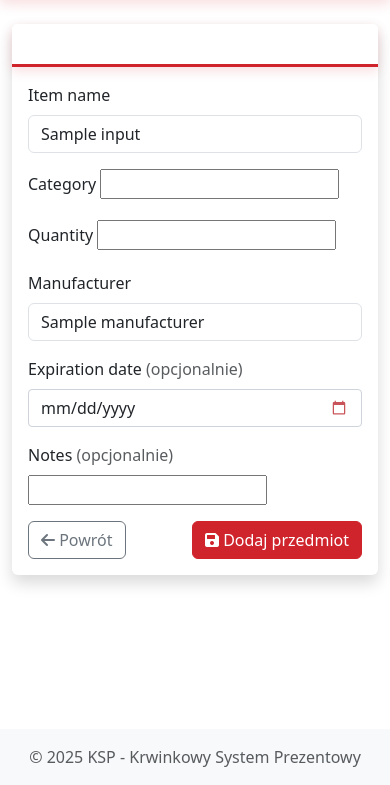
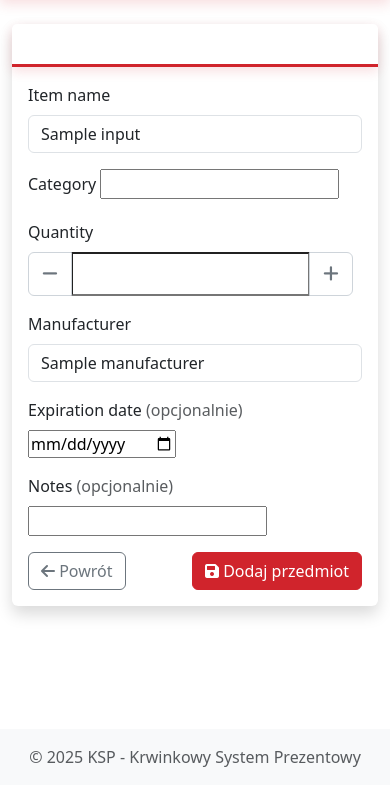
Before and after one commit to agoralewski/ce-it-hub-hackathon-2025, a Django app: template templates/warehouse/add_item.html in a window 390 px wide. Shown: the part 59-844 px from the top of the page. Run offline with Django 3.2, Linux system fonts and the light colour scheme; the template is opened without the code that fills it: most values are stand-ins (such as "Sample title", 1, 10 or a date in 2020); form fields are guessed from the names that the template uses; some libraries are stand-ins or nearby versions.

Commit message:
Mobile localhost, some various stylistic changes and category client-side filtering.

```diff
--- a/ksp/settings.py
+++ b/ksp/settings.py
@@ -26,7 +26,8 @@ SECRET_KEY = get_env_variable('SECRET_KEY', 'django-insecure-3y#+jc!+bci9pa5f5z6
 # SECURITY WARNING: don't run with debug turned on in production!
 DEBUG = get_bool_env_variable('DEBUG', True)
 
-ALLOWED_HOSTS = get_env_variable('ALLOWED_HOSTS', 'localhost,127.0.0.1').split(',')
+# Updated to include local network IP for mobile access
+ALLOWED_HOSTS = get_env_variable('ALLOWED_HOSTS', 'localhost,127.0.0.1,192.168.0.94').split(',')
 
 
 # Application definition
--- a/static/css/style.css
+++ b/static/css/style.css
@@ -292,73 +292,6 @@ input.item-autocomplete:focus, input.manufacturer-autocomplete:focus {
     box-shadow: 0 0 0 0.25rem rgba(208, 36, 44, 0.25);
 }
 
-/* Style for date input */
-input[type="date"] {
-    width: 100%;
-    padding: 0.375rem 0.75rem;
-    font-size: 1rem;
-    font-weight: 400;
-    line-height: 1.5;
-    color: #212529;
-    background-color: #fff;
-    background-clip: padding-box;
-    border: 1px solid #ced4da;
-    border-radius: 0.25rem;
-    transition: border-color 0.15s ease-in-out, box-shadow 0.15s ease-in-out;
-}
-
-/* Date input focus state */
-input[type="date"]:focus {
-    border-color: var(--primary) !important;
-    box-shadow: 0 0 0 0.25rem rgba(208, 36, 44, 0.25) !important;
-    outline: 0;
-}
-
-/* Date input calendar icon styling - browser specific */
-/* For Chrome & Safari */
-input[type="date"]::-webkit-calendar-picker-indicator {
-    cursor: pointer;
-    filter: invert(25%) sepia(96%) saturate(2250%) hue-rotate(341deg) brightness(75%) contrast(93%);
-    opacity: 0.8;
-}
-input[type="date"]::-webkit-calendar-picker-indicator:hover {
-    opacity: 1;
-}
-
-/* For Firefox */
-input[type="date"]::-moz-calendar-picker-indicator {
-    cursor: pointer;
-    filter: invert(25%) sepia(96%) saturate(2250%) hue-rotate(341deg) brightness(75%) contrast(93%);
-}
-
-/* Webkit highlight color for date inputs */
-input[type="date"]::selection {
-    background-color: rgba(208, 36, 44, 0.25);
-}
-
-/* Mozilla highlight color for date inputs */
-input[type="date"]::-moz-selection {
-    background-color: rgba(208, 36, 44, 0.25);
-}
-
-/* For Microsoft Edge/IE */
-input[type="date"]::-ms-clear,
-input[type="date"]::-ms-reveal {
-    display: none;
-}
-
-/* Global text selection color */
-::selection {
-    background-color: rgba(208, 36, 44, 0.25);
-    color: #212529;
-}
-
-/* Firefox text selection color */
-::-moz-selection {
-    background-color: rgba(208, 36, 44, 0.25);
-    color: #212529;
-}
-
 /* Improved styling for category select dropdown */
 .category-container .select2-selection {
     background-color: #fff;
@@ -408,7 +341,7 @@ input[type="date"]::-ms-reveal {
 .category-dropdown {
     border: 1px solid #ced4da;
     border-radius: 0.25rem;
-    box-shadow: 0 0.5rem 1rem rgba(0, 0, 0, 0.15);
+    box-shadow: none;
 }
 
 .category-dropdown .select2-results__option {
@@ -470,13 +403,13 @@ input[type="date"]::-ms-reveal {
 .select2-container--bootstrap-5 .select2-dropdown,
 .select2-dropdown {
     border-color: #ced4da !important;
-    box-shadow: 0 0.5rem 1rem rgba(0, 0, 0, 0.15) !important;
+    box-shadow: none !important;
 }
 
 .select2-container--bootstrap-5 .select2-search--dropdown .select2-search__field:focus,
 .select2-search--dropdown .select2-search__field:focus {
     border-color: var(--primary) !important;
-    box-shadow: 0 0 0 0.25rem rgba(208, 36, 44, 0.25) !important;
+    box-shadow: none !important;
     outline: none !important;
 }
 
@@ -505,6 +438,38 @@ select:focus,
     border-color: var(--primary) !important;
 }
 
+/* Quantity buttons styling */
+.quantity-btn {
+    display: flex;
+    align-items: center;
+    justify-content: center;
+    width: 38px;
+    height: 38px;
+    padding: 0;
+    border-color: #ced4da;
+}
+
+.quantity-btn:hover {
+    background-color: var(--primary);
+    color: white;
+    border-color: var(--primary);
+}
+
+/* Make sure the input group looks nice with number input */
+.input-group input[type="number"] {
+    text-align: center;
+    appearance: textfield;
+    -moz-appearance: textfield; /* Firefox */
+}
+
+/* Hide the default number spinners */
+.input-group input[type="number"]::-webkit-outer-spin-button,
+.input-group input[type="number"]::-webkit-inner-spin-button {
+    -webkit-appearance: none;
+    appearance: none;
+    margin: 0;
+}
+
 /* Mobile optimizations */
 @media (max-width: 768px) {
     .card-title {
@@ -513,6 +478,17 @@ select:focus,
 
     .table-responsive {
         font-size: 0.875rem;
+    }
+
+    .quantity-btn {
+        width: 44px;
+        height: 44px;
+        font-size: 1.1rem;
+    }
+
+    .input-group input[type="number"] {
+        font-size: 1.1rem;
+        height: 44px;
     }
 }
 
--- /dev/null
+++ b/static/js/debug_select2.js
@@ -0,0 +1,31 @@
+/* Debug script for Select2 focus issues */
+(function() {
+    // Wait for DOM to be fully loaded
+    document.addEventListener('DOMContentLoaded', function() {
+        if (window.jQuery) {
+            // Log when any Select2 dropdown is opened
+            $(document).on('select2:open', function(e) {
+                console.log('Select2 opened:', e.target);
+
+                // Check if search field exists
+                setTimeout(function() {
+                    var searchField = document.querySelector('.select2-container--open .select2-search__field');
+                    console.log('Search field found:', searchField);
+
+                    if (searchField) {
+                        console.log('Search field active element before focus:', document.activeElement);
+                        searchField.focus();
+                        console.log('Search field active element after focus:', document.activeElement);
+
+                        // Add visual indicator that the field has focus
+                        searchField.style.border = '2px solid #d0242c';
+                    }
+                }, 10);
+            });
+
+            console.log('Select2 debug script loaded successfully');
+        } else {
+            console.error('jQuery not loaded, Select2 debug script not initialized');
+        }
+    });
+})();
--- a/static/js/script.js
+++ b/static/js/script.js
@@ -6,6 +6,16 @@ document.addEventListener('DOMContentLoaded', function() {
     if (jQuery && jQuery.fn.select2) {
         $('.select2').select2({
             theme: 'bootstrap-5'
+        });
+
+        // Global setting to focus search field when any Select2 dropdown opens
+        $(document).on('select2:open', function() {
+            setTimeout(function() {
+                var searchField = document.querySelector('.select2-container--open .select2-search__field');
+                if (searchField) {
+                    searchField.focus();
+                }
+            }, 10);
         });
     }
 
--- a/templates/base.html
+++ b/templates/base.html
@@ -161,6 +161,7 @@
     <!-- Custom JS -->
     <script src="{% static 'js/script.js' %}?v={% now 'U' %}"></script>
     <script src="{% static 'js/clear_cache.js' %}?v={% now 'U' %}"></script>
+    <script src="{% static 'js/debug_select2.js' %}?v={% now 'U' %}"></script>
 
     {% block extra_js %}{% endblock %}
 </body>
--- a/templates/warehouse/add_item.html
+++ b/templates/warehouse/add_item.html
@@ -53,7 +53,15 @@
                         <div class="col-md-6">
                             <div class="mb-3">
                                 <label for="{{ form.quantity.id_for_label }}" class="form-label">{{ form.quantity.label }}</label>
+                                <div class="input-group">
+                                    <button type="button" class="btn btn-outline-secondary quantity-btn" id="decrease-quantity">
+                                        <i class="fas fa-minus"></i>
+                                    </button>
                                     {{ form.quantity }}
+                                    <button type="button" class="btn btn-outline-secondary quantity-btn" id="increase-quantity">
+                                        <i class="fas fa-plus"></i>
+                                    </button>
+                                </div>
                                 {% if form.quantity.help_text %}
                                 <div class="form-text">{{ form.quantity.help_text }}</div>
                                 {% endif %}
@@ -132,6 +140,32 @@
 {% block extra_js %}
 <script>
     $(document).ready(function() {
+        // Handle quantity buttons
+        $('#increase-quantity').click(function() {
+            var quantityInput = $('#{{ form.quantity.id_for_label }}');
+            var currentValue = parseInt(quantityInput.val()) || 1;
+            quantityInput.val(currentValue + 1);
+        });
+
+        $('#decrease-quantity').click(function() {
+            var quantityInput = $('#{{ form.quantity.id_for_label }}');
+            var currentValue = parseInt(quantityInput.val()) || 1;
+            if (currentValue > 1) {
+                quantityInput.val(currentValue - 1);
+            }
+        });
+
+        // Fetch all categories when the page loads
+        var allCategories = [];
+
+        $.ajax({
+            url: '/warehouse/api/autocomplete/categories/',
+            dataType: 'json',
+            data: { term: '' },  // Empty term to get all categories
+            success: function(data) {
+                // Store all categories
+                allCategories = data.results;
+
                 // Initialize category select with improved behavior
                 $('.category-select').select2({
                     theme: 'bootstrap-5',
@@ -139,7 +173,23 @@
                     width: '100%',
                     dropdownAutoWidth: true,
                     containerCssClass: 'category-container',
-            dropdownCssClass: 'category-dropdown'
+                    dropdownCssClass: 'category-dropdown',
+                    data: allCategories,
+                    // Custom matcher for client-side filtering
+                    matcher: function(params, data) {
+                        // If there are no search terms, return all of the data
+                        if ($.trim(params.term) === '') {
+                            return data;
+                        }
+
+                        // Search in the text only (case insensitive)
+                        if (data.text.toLowerCase().indexOf(params.term.toLowerCase()) > -1) {
+                            return data;
+                        }
+
+                        // Return null if the term should not be displayed
+                        return null;
+                    }
                 });
 
                 // Make the entire container clickable to focus the input
@@ -147,11 +197,20 @@
                     $(this).closest('.select2-container').siblings('select').select2('open');
                 });
 
-        // Immediately open dropdown on container click (including the arrow)
+                // Focus search field when dropdown opens
                 $('.category-select').on('select2:open', function() {
-            // No longer automatically focus the search field
-            // This allows the dropdown to open without immediately placing cursor in search
+                    setTimeout(function() {
+                        $('.select2-search__field').focus();
+                    }, 0);
                 });
+            }
+        });
+
+        // Store item and manufacturer lists globally
+        var allItems = [];
+        var allManufacturers = [];
+
+        // Original Select2 initialization and event handlers are no longer needed
 
         // Store item and manufacturer lists globally
         var allItems = [];
```
Also changed, not shown: warehouse/views.py (+26 -30 lines). Lines whose indentation alone changed are shown as unchanged.
